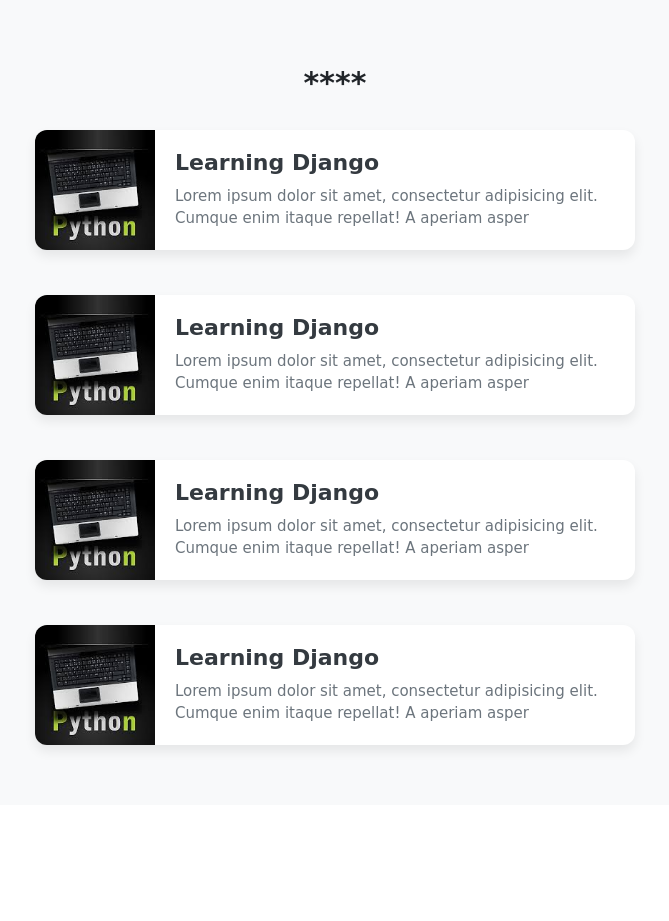
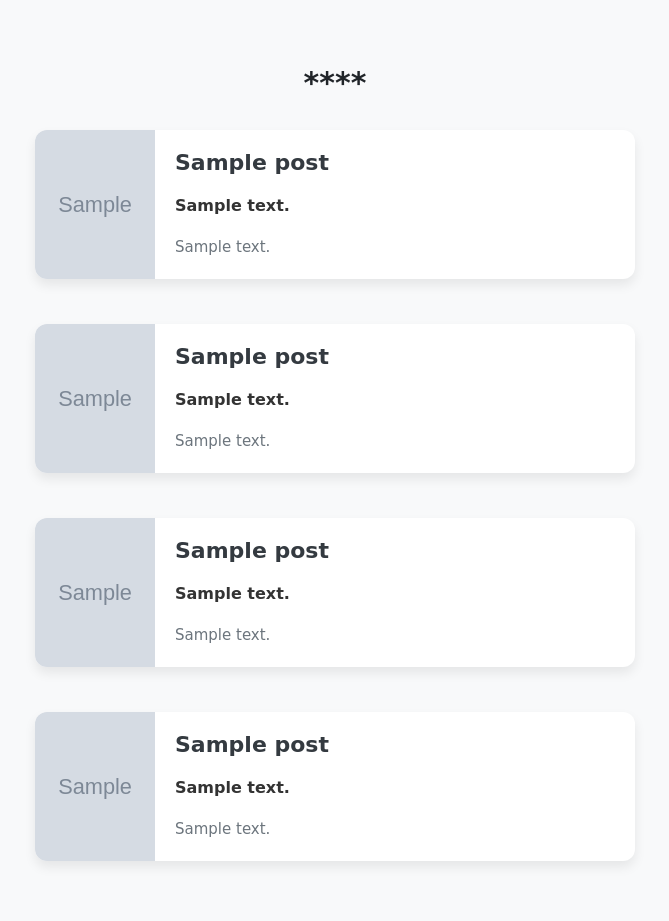
Before and after one commit to Erfan-Safari-Beydokhti/Blog-Django, a Django app: template blog_project/blog/templates/blog/all_post.html in a window 1280 px wide. Shown: the part 140-1061 px from the top of the page, without its empty margins (305-974 px from the left). Before the commit the page ends 894 px from the top, so only its background shows below. Run offline with Django 5.2, Linux system fonts and the light colour scheme; the template is opened without the code that fills it: most values are stand-ins (such as "Sample title", 1, 10 or a date in 2020); grey boxes marked "Sample" are stand-in pictures; some web fonts are replaced.

Commit message:
edit post.html and change to dynamic image

```diff
--- a/blog_project/blog/templates/blog/includes/post.html
+++ b/blog_project/blog/templates/blog/includes/post.html
@@ -1,11 +1,11 @@
 {% load static %}
 <article class="post">
     <a href="{% url 'post' 'learning' %}">
-        <img src="{% static 'blog/images/img_1.png' %}" alt="learning django">
+        <img src="{% static 'blog/images/'|add:post.image %}" alt="learning django">
         <div class="post__content">
-            <h3>Learning Django</h3>
-            <p>Lorem ipsum dolor sit amet, consectetur adipisicing elit. Cumque enim itaque repellat! A aperiam
-                asper</p>
+            <h3>{{ post.title}}</h3>
+            <h4>{{ post.short_description }}</h4>
+            <p>{{ post.content }}</p>
         </div>
     </a>
 </article>
```
